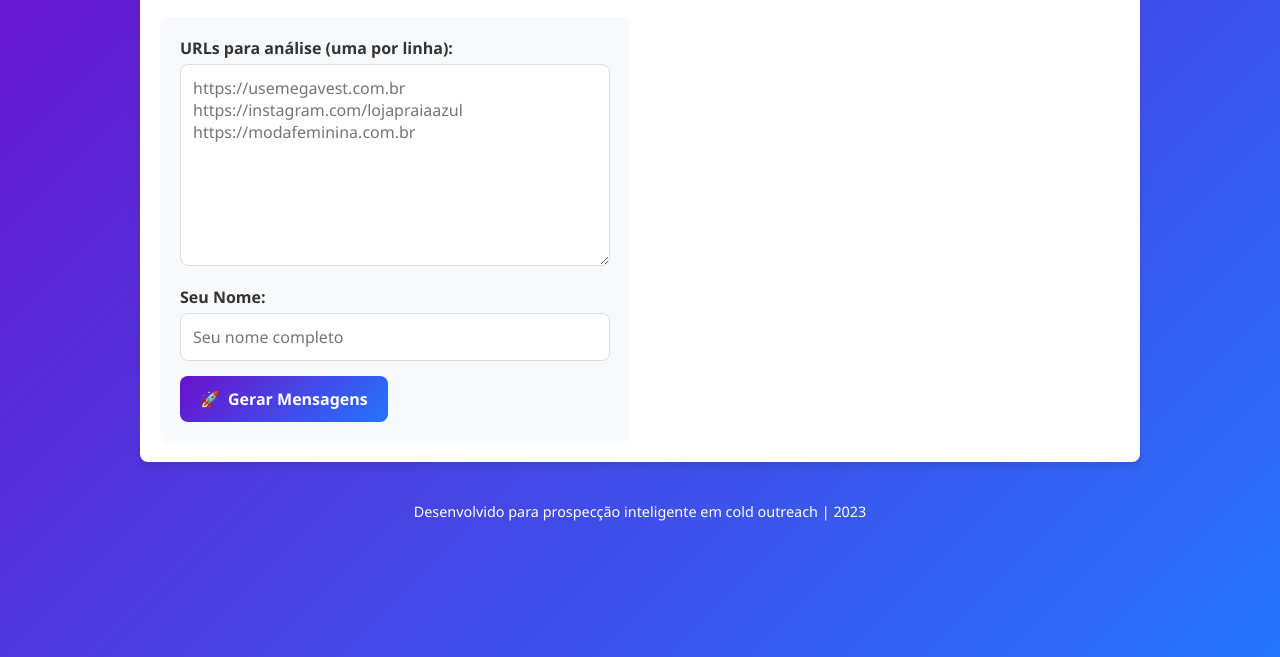
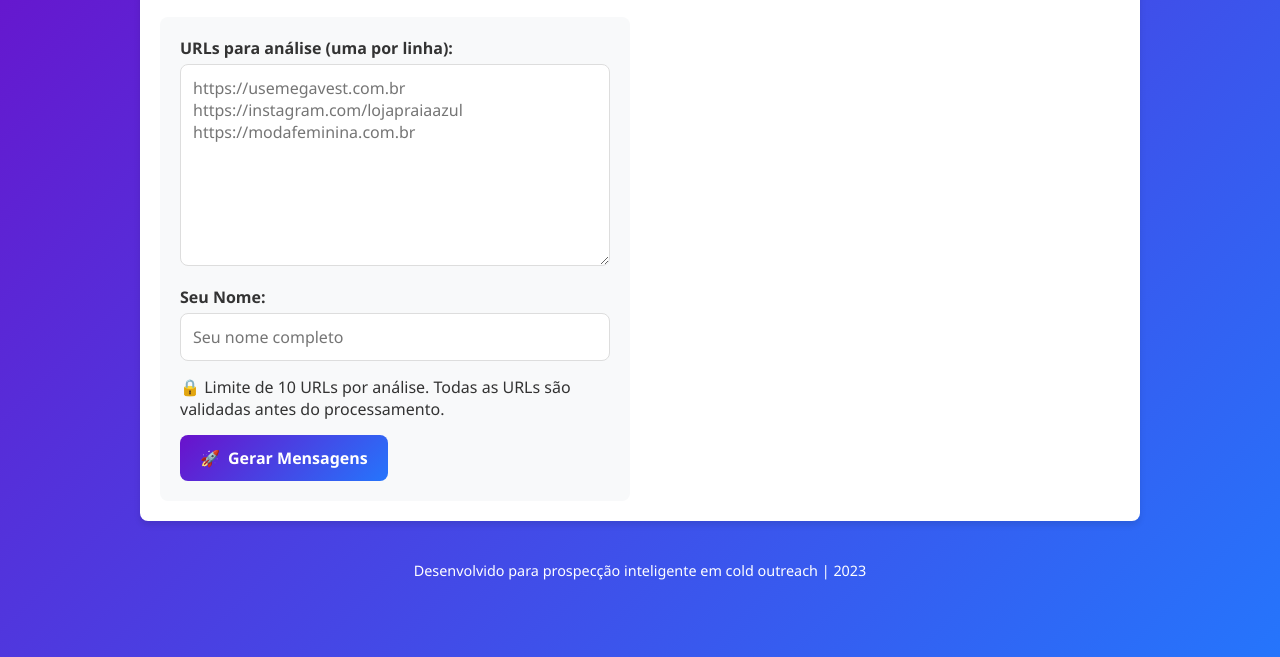
Before and after one commit to agilimarket/cold_outreacher_hjc, a plain HTML site: page index.html in a window 1280 px wide. Shown: the part 143-800 px from the top of the page. Drawn offline with Linux system fonts and the light colour scheme.

Commit message:
feat: adciona alerta de segurança

```diff
--- a/index.html
+++ b/index.html
@@ -23,6 +23,11 @@
                 <div class="form-group">
                     <label for="user-name">Seu Nome:</label>
                     <input type="text" id="user-name" placeholder="Seu nome completo">
+                </div>
+
+                <!-- Adicione esta div após o campo de nome -->
+                <div class="security-notice">
+                <p>🔒 Limite de 10 URLs por análise. Todas as URLs são validadas antes do processamento.</p>
                 </div>
 
                 <div class="button-group">
```
